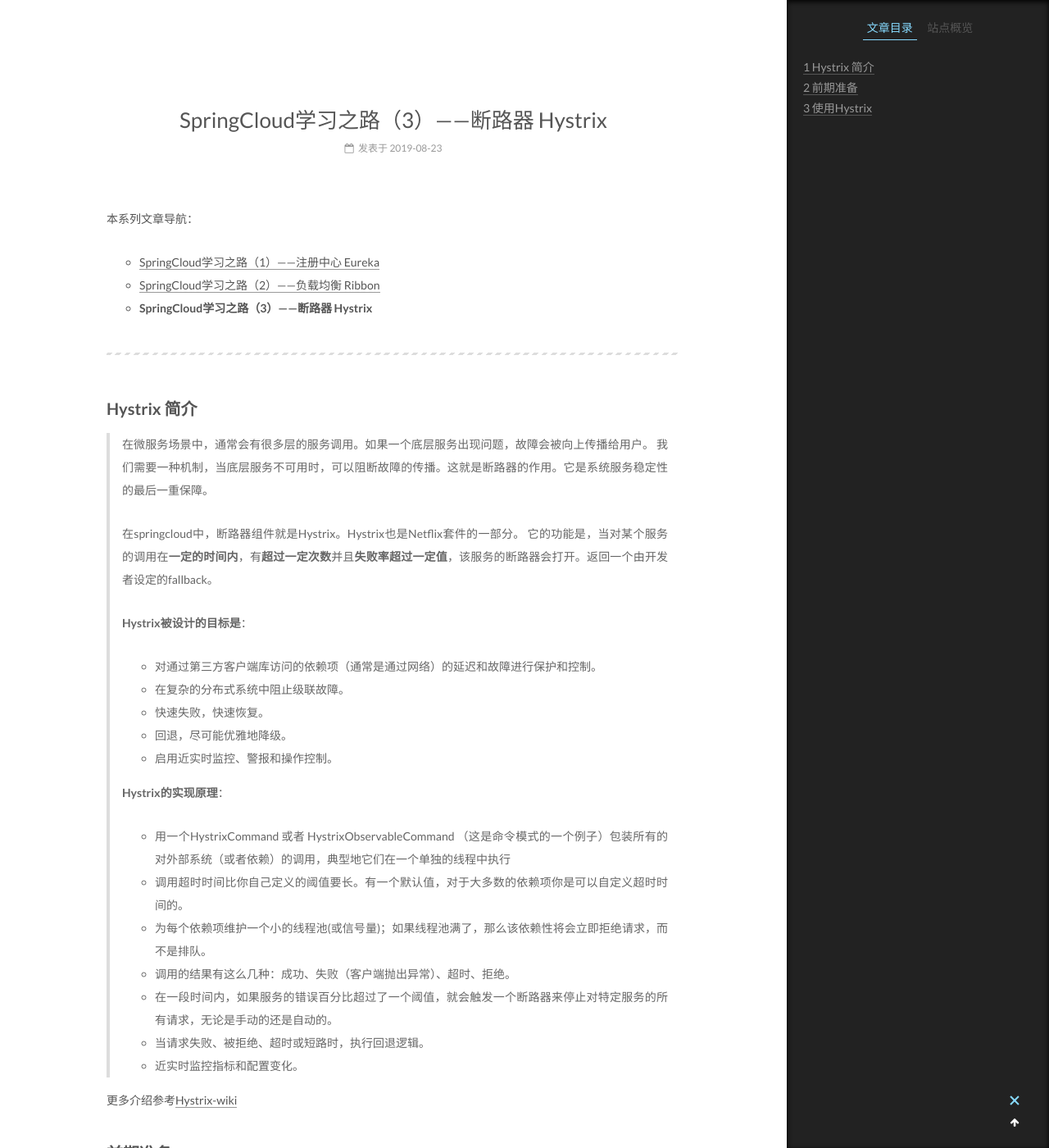
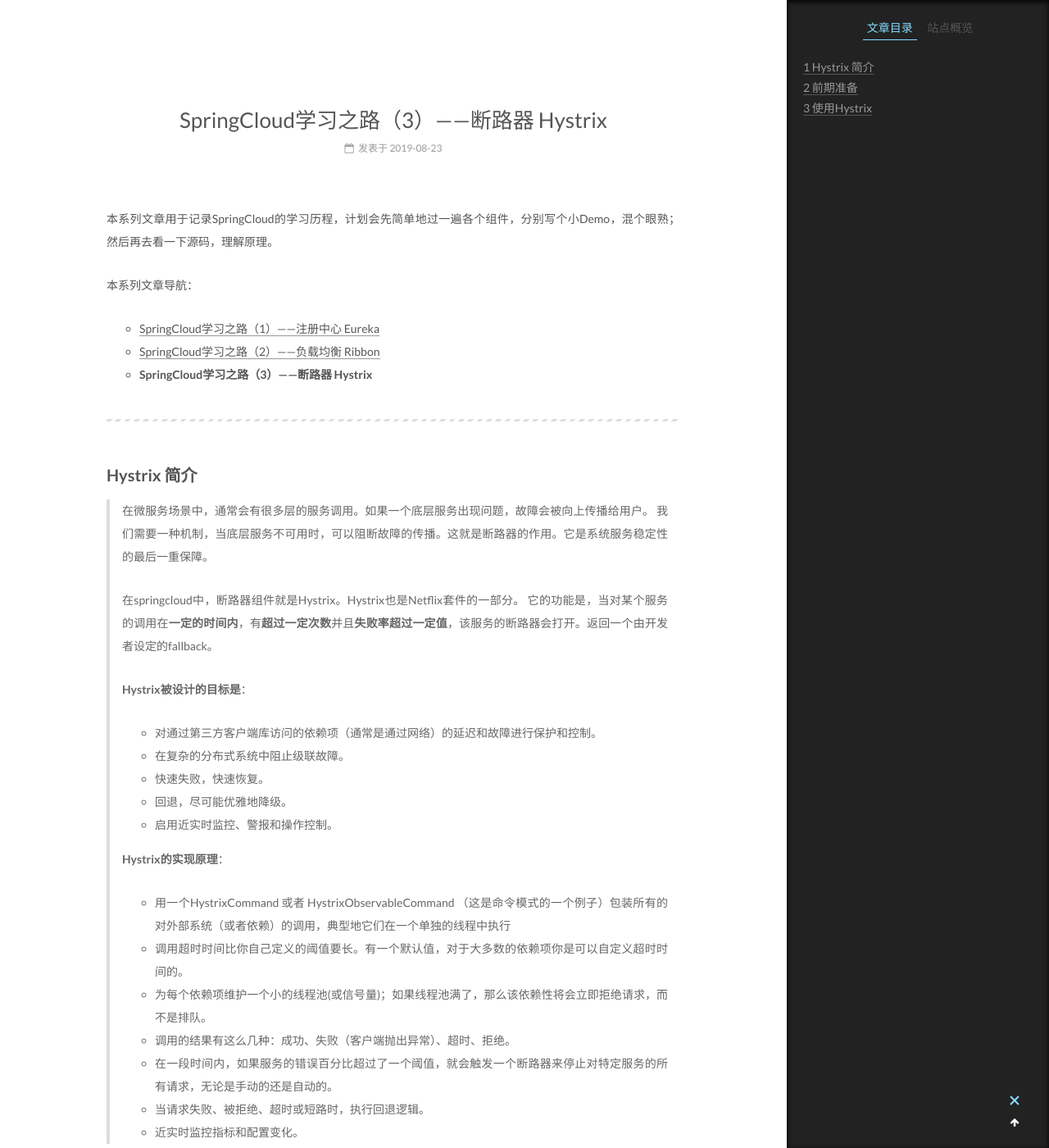
Before and after one commit to iamwzt/iamwzt.github.io, a Jekyll site: the page built from _posts/2019-08-23-SpringCloud学习之路（3）——断路器 Hystrix.md, in a window 1280 px wide and 1400 px high, scrolled down 214 px. Shown: the whole window at 82% size. Built offline with Jekyll 4.4.1, drawn with Linux system fonts in a browser that asks for light colours.

Commit message:
Update 2019-08-23-SpringCloud学习之路（3）——断路器 Hystrix.md

````diff
--- a/_posts/2019-08-23-SpringCloud学习之路（3）——断路器 Hystrix.md
+++ b/_posts/2019-08-23-SpringCloud学习之路（3）——断路器 Hystrix.md
@@ -9,6 +9,8 @@
     - SpringCloud
     - Hystrix
 ---
+
+本系列文章用于记录SpringCloud的学习历程，计划会先简单地过一遍各个组件，分别写个小Demo，混个眼熟；然后再去看一下源码，理解原理。
 
 本系列文章导航：
 - [SpringCloud学习之路（1）——注册中心 Eureka](https://iamwzt.github.io/2019/08/22/SpringCloud%E5%AD%A6%E4%B9%A0%E4%B9%8B%E8%B7%AF-1-%E6%B3%A8%E5%86%8C%E4%B8%AD%E5%BF%83-Eureka/)
@@ -43,6 +45,8 @@
 
 更多介绍参考[Hystrix-wiki](https://github.com/Netflix/Hystrix/wiki)
 
+---
+
 ## 前期准备
 本系列文章所使用的软件版本如下：
 1. SpringBoot (2.1.3.RELEASE)
@@ -68,6 +72,8 @@
     </dependencies>
 </dependencyManagement>
 ```
+
+---
 
 ## 使用Hystrix
 Hystrix是在服务调用者上生效的，所以首先需要引入**依赖**，现在Invoker的全部依赖如下所示：
````
